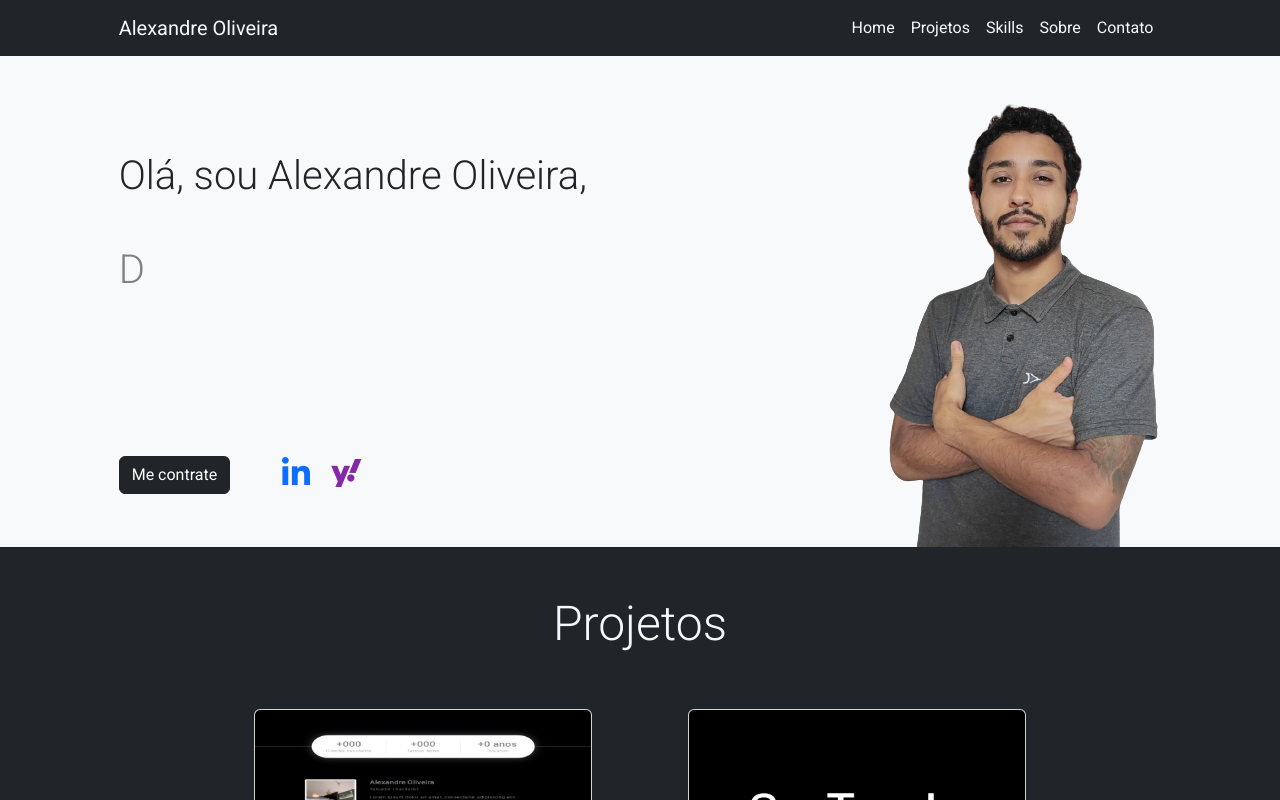
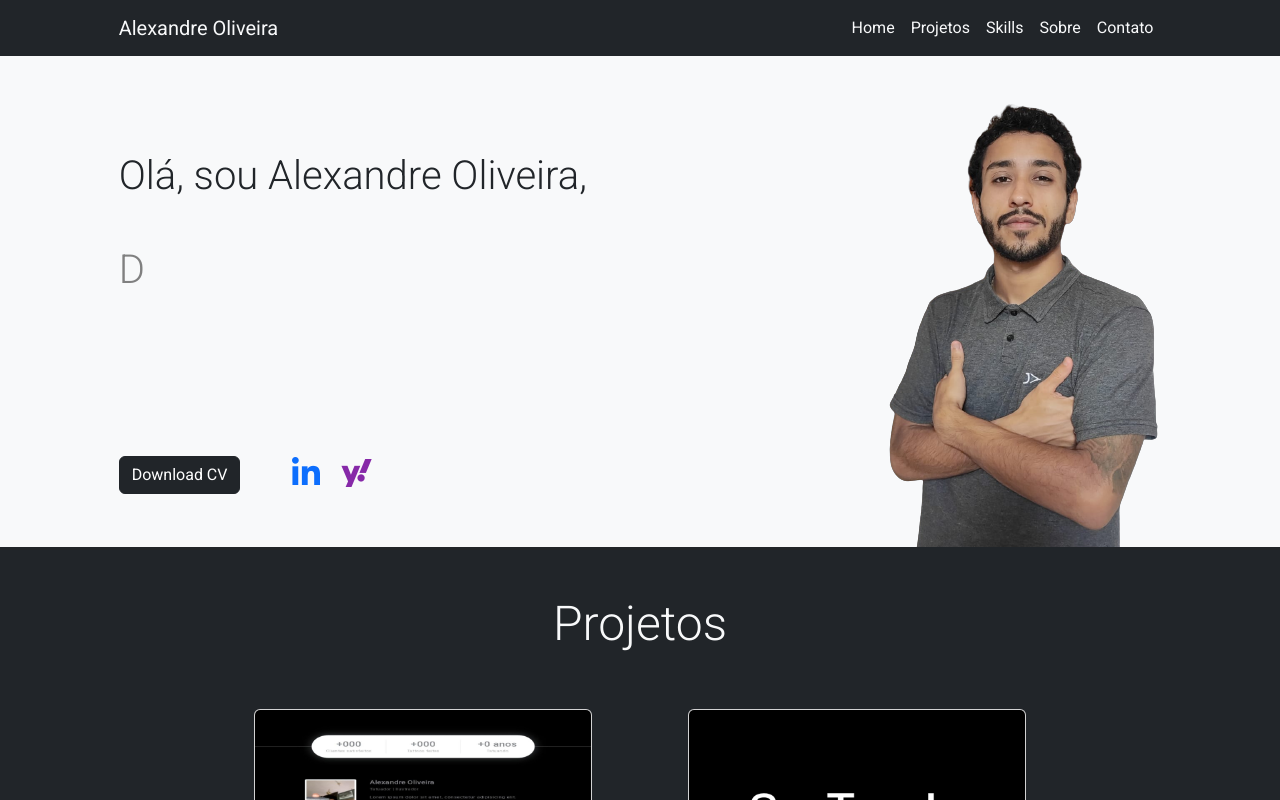
Before and after one commit to alexandredeoliveiraneto/Portf-lio-Alexandre, a website: page index.html in a window 1280 px wide. Shown: the top 800 px of the page. Drawn offline with nearby package versions, Linux system fonts and the light colour scheme.

Commit message:
inclusão do download cv

```diff
--- a/index.html
+++ b/index.html
@@ -49,7 +49,7 @@
                         <p class="lead text-typed" id="text"></p>
                     </div>
                     <div class="ctt-items pt-5 pb-5">
-                        <a href="https://api.whatsapp.com/send?phone=5513997764766"><button type="button" class="btn btn-dark me-5">Me contrate</button></a>
+                        <a href="./AlexandreOliveira-currículo.pdf" download><button type="button" class="btn btn-dark me-5">Download CV</button></a>
                         <a href="https://www.linkedin.com/in/alexandre-oliveira-a36919197"><i class="fa-brands fa-linkedin-in fa-2xl fa-bounce me-3"></i></a>
                         <a href="mailto:alexandreoliveira.ge@yahoo.com"><i class="fa-brands fa-yahoo fa-2xl" style="color: #8629a8;"></i>
                         </a>
```
Also changed, not shown: CSS/style.css (line endings or trailing spaces), 1 other file.
